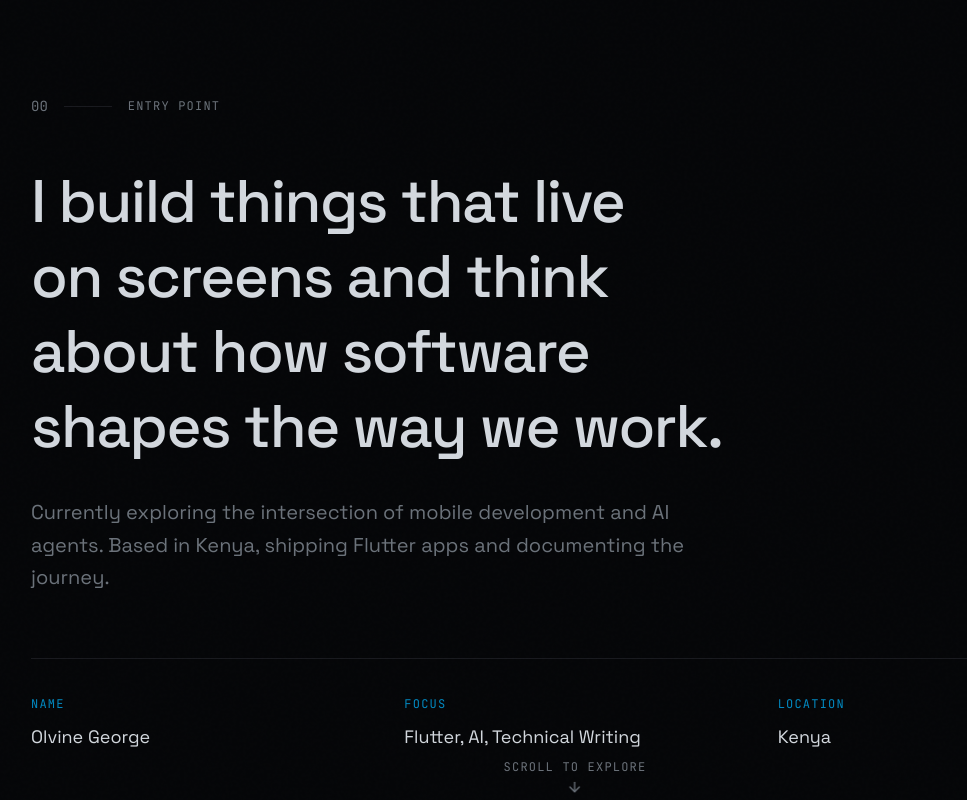
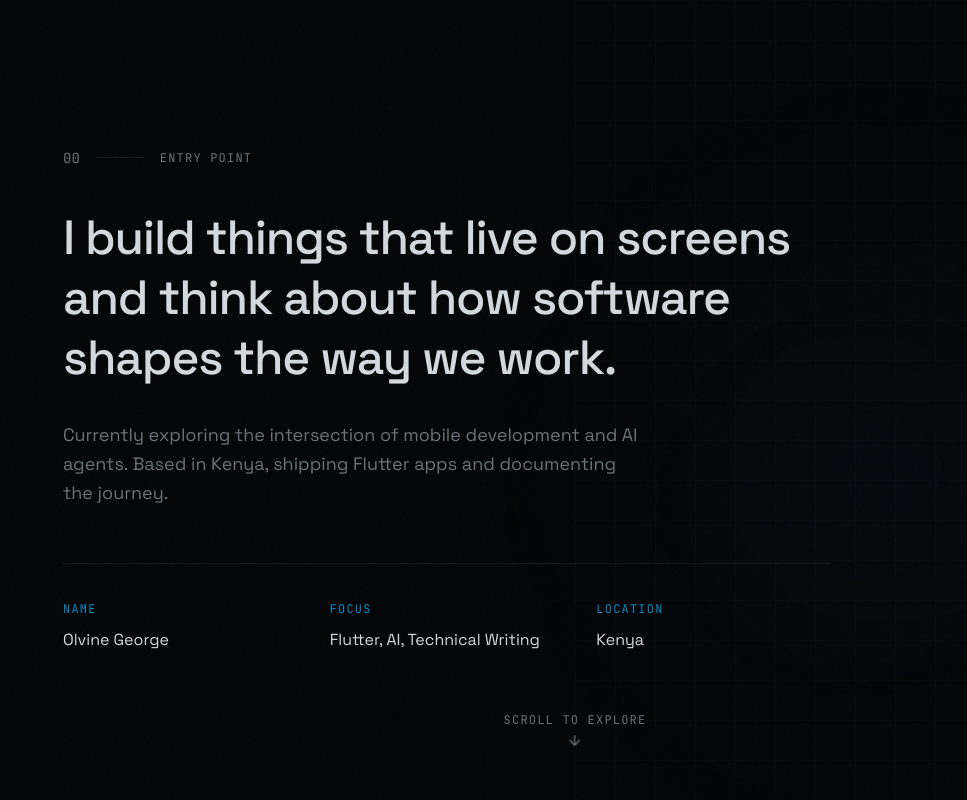
Before and after one commit to Olvine23/v0-developer-portfolio, a Next.js app: page / in a window 1280 px wide. Shown: the top 800 px of the page, without its empty margins (65-1032 px from the left). Built offline with nearby package versions, Linux system fonts and the light colour scheme.

Commit message:
style: enhance intro section with atmospheric depth\n\nImprove compositional balance with refined headline size, padding,\nand subtle grid pattern with glowing orbs.

```diff
--- a/components/journal/intro.tsx
+++ b/components/journal/intro.tsx
@@ -4,9 +4,25 @@ import { ArrowDown } from "lucide-react"
 
 export function Intro() {
   return (
-    <section className="relative flex min-h-screen flex-col justify-center px-6 py-24 md:px-12 lg:px-24">
+    <section className="relative flex min-h-screen flex-col justify-center overflow-hidden px-8 py-24 md:px-16 lg:px-32">
+      {/* Subtle grid texture on the right */}
+      <div className="pointer-events-none absolute inset-y-0 right-0 w-1/2 opacity-[0.03]">
+        <svg className="h-full w-full" xmlns="http://www.w3.org/2000/svg">
+          <defs>
+            <pattern id="grid" width="40" height="40" patternUnits="userSpaceOnUse">
+              <path d="M 40 0 L 0 0 0 40" fill="none" stroke="currentColor" strokeWidth="1" />
+            </pattern>
+          </defs>
+          <rect width="100%" height="100%" fill="url(#grid)" />
+        </svg>
+      </div>
+
+      {/* Soft glow accent */}
+      <div className="pointer-events-none absolute right-[10%] top-1/3 h-[400px] w-[400px] rounded-full bg-primary/5 blur-[120px]" />
+      <div className="pointer-events-none absolute bottom-1/4 right-[20%] h-[200px] w-[200px] rounded-full bg-primary/3 blur-[80px]" />
+
       {/* Chapter indicator */}
-      <div className="mb-12 flex items-center gap-4">
+      <div className="relative z-10 mb-10 flex items-center gap-4">
         <span className="font-mono text-sm text-muted-foreground">00</span>
         <div className="h-px w-12 bg-border" />
         <span className="font-mono text-xs uppercase tracking-widest text-muted-foreground">
@@ -14,42 +30,42 @@ export function Intro() {
         </span>
       </div>
 
-      {/* Main statement */}
-      <div className="max-w-4xl">
-        <h1 className="text-balance text-4xl font-medium leading-tight tracking-tight md:text-5xl lg:text-6xl">
+      {/* Main statement - centered with max-width */}
+      <div className="relative z-10 max-w-3xl">
+        <h1 className="text-balance text-3xl font-medium leading-tight tracking-tight md:text-4xl lg:text-5xl">
           I build things that live on screens and think about how software shapes the way we work.
         </h1>
 
-        <p className="mt-8 max-w-2xl text-lg leading-relaxed text-muted-foreground md:text-xl">
+        <p className="mt-8 max-w-xl text-base leading-relaxed text-muted-foreground md:text-lg">
           Currently exploring the intersection of mobile development and AI agents.
           Based in Kenya, shipping Flutter apps and documenting the journey.
         </p>
       </div>
 
       {/* Identity block */}
-      <div className="mt-16 grid gap-8 border-t border-border pt-8 md:grid-cols-3">
+      <div className="relative z-10 mt-14 grid max-w-3xl gap-8 border-t border-border pt-8 md:grid-cols-3">
         <div>
           <span className="font-mono text-xs uppercase tracking-widest text-primary">
             Name
           </span>
-          <p className="mt-2 text-lg">Olvine George</p>
+          <p className="mt-2">Olvine George</p>
         </div>
         <div>
           <span className="font-mono text-xs uppercase tracking-widest text-primary">
             Focus
           </span>
-          <p className="mt-2 text-lg">Flutter, AI, Technical Writing</p>
+          <p className="mt-2">Flutter, AI, Technical Writing</p>
         </div>
         <div>
           <span className="font-mono text-xs uppercase tracking-widest text-primary">
             Location
           </span>
-          <p className="mt-2 text-lg">Kenya</p>
+          <p className="mt-2">Kenya</p>
         </div>
       </div>
 
       {/* Scroll indicator */}
-      <div className="absolute bottom-12 left-1/2 -translate-x-1/2">
+      <div className="absolute bottom-12 left-1/2 z-10 -translate-x-1/2">
         <div className="flex flex-col items-center gap-2 text-muted-foreground">
           <span className="font-mono text-xs uppercase tracking-widest">Scroll to explore</span>
           <ArrowDown className="h-4 w-4 animate-bounce" />
```
